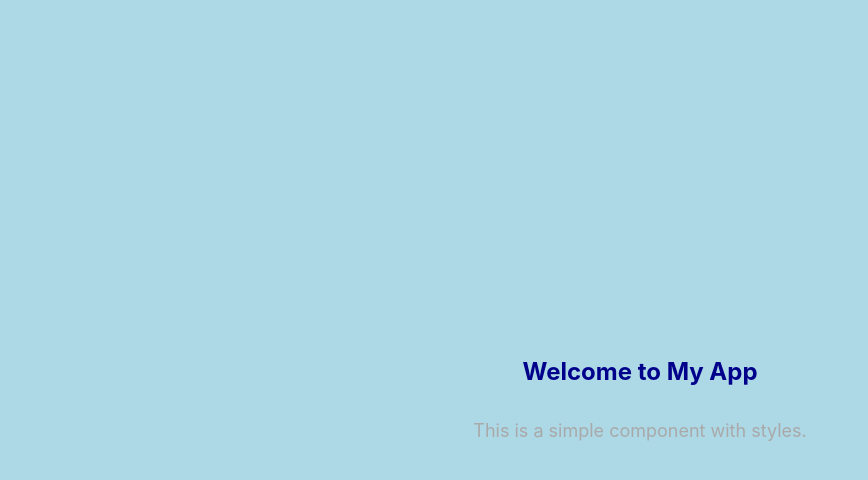
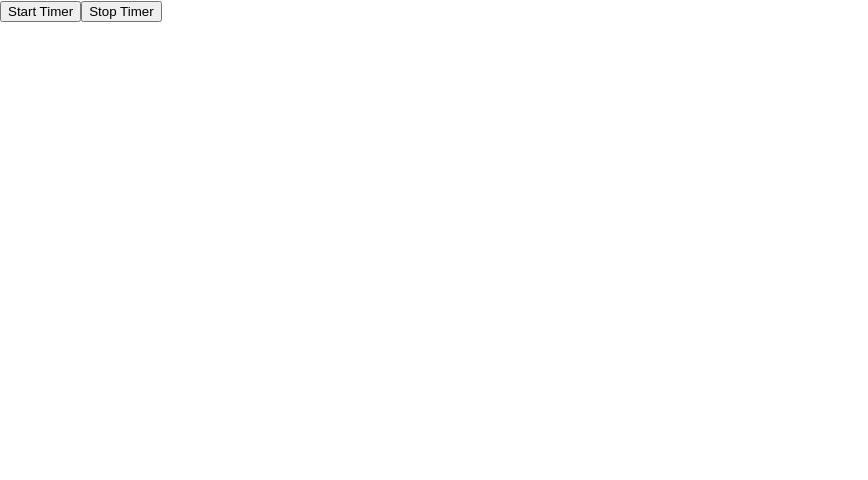
Before and after one commit to veerabrahmam952/react, a React (Create React App) app in the folder my-batch2/: page / in a window 1280 px wide. Shown: the top 480 px of the page, without its empty margins (0-868 px from the left). Built offline with nearby package versions, Linux system fonts and the light colour scheme.

Commit message:
UseRef in React

```diff
--- a/my-batch2/src/App.js
+++ b/my-batch2/src/App.js
@@ -16,6 +16,8 @@ import InlineStyle from './Components/Styles/InlineStyle';
 import StyleSheet from './Components/Styles/StyleSheet';
 import ModuleStyle from './Components/Styles/ModuleStyle';
 import StyledComponent from './Components/Styles/StyledComponent';
+import FocusUser from './Components/UseRef/FocusUseref';
+import TimeIntervalUseRef from './Components/UseRef/TimeIntervalUseRef';
 
 function App() {
   const studentData = {
@@ -58,7 +60,9 @@ function App() {
        Hello
     </div> */}
     {/* <ModuleStyle /> */}
-    <StyledComponent />
+    {/* <StyledComponent /> */}
+    {/* <FocusUser /> */}
+    <TimeIntervalUseRef />
     </>
   );
 }
--- /dev/null
+++ b/my-batch2/src/Components/UseRef/FocusUseref.js
@@ -0,0 +1,21 @@
+import React, { useRef } from "react";
+
+function FocusUser() {
+     const inputRef = useRef(null);
+     function handleOnClick() {
+        console.log(inputRef);
+       if(inputRef.current.value){
+        console.log(inputRef.current.value);
+        inputRef.current.focus();
+       }
+     }
+    return(
+        <>
+          {inputRef.current?.value ?? ''}
+          <input type="text" ref={inputRef} />
+          <button onClick={handleOnClick}>Focus Input</button>
+        </>
+    )
+}
+
+export default FocusUser;
--- /dev/null
+++ b/my-batch2/src/Components/UseRef/TimeIntervalUseRef.js
@@ -0,0 +1,28 @@
+import React, { useRef } from "react";
+
+function TimeIntervalUseRef() {
+    const inputRef = useRef(null);
+    function handleStartTimer() {
+      inputRef.current = setInterval(()=> {
+        //Assume certain executing after every second
+        console.log('Timer Running');
+      }, 1000);
+      console.log('After Timer', inputRef.current)
+    }
+
+    function handleStopTimer() {
+        if(inputRef.current !== null){
+           clearInterval(inputRef.current);
+           inputRef.current = null;
+           console.log('Stopped');
+        }
+    }
+    return(
+        <>
+        <button onClick={handleStartTimer} >Start Timer</button>
+        <button onClick={handleStopTimer} >Stop Timer</button>
+        </>
+    )
+}
+
+export default TimeIntervalUseRef;
```
